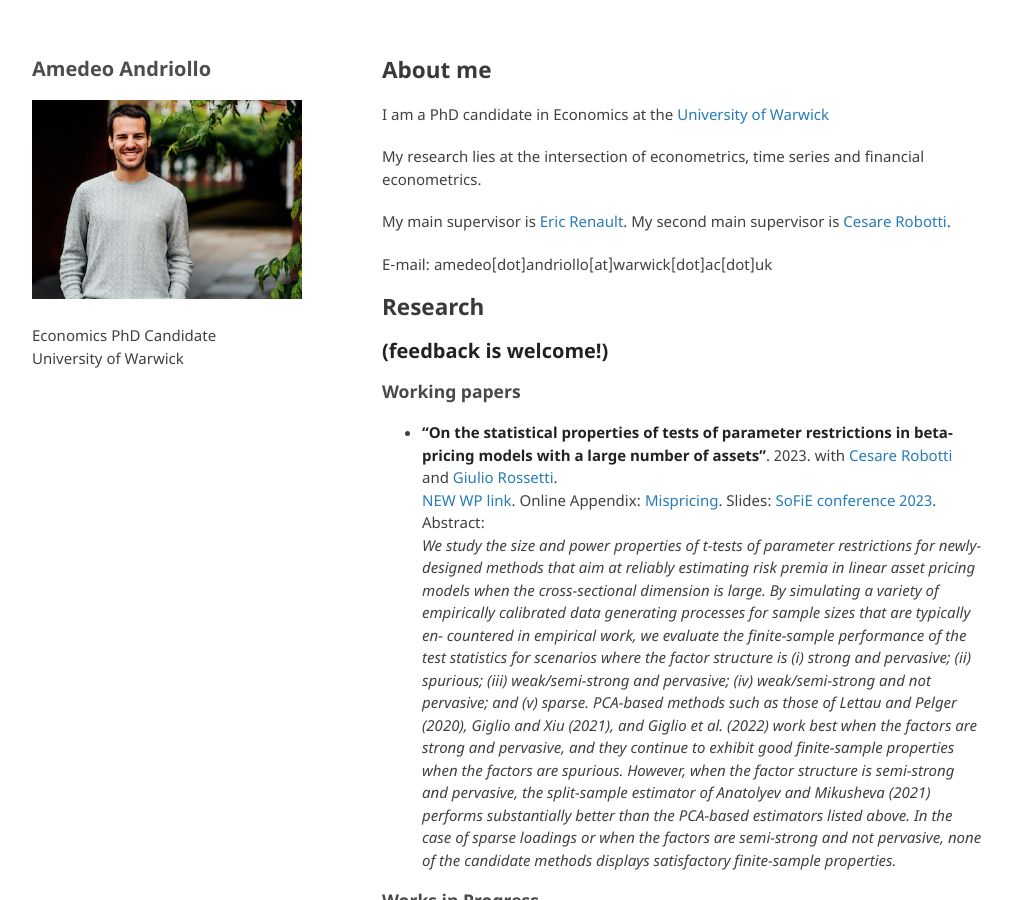
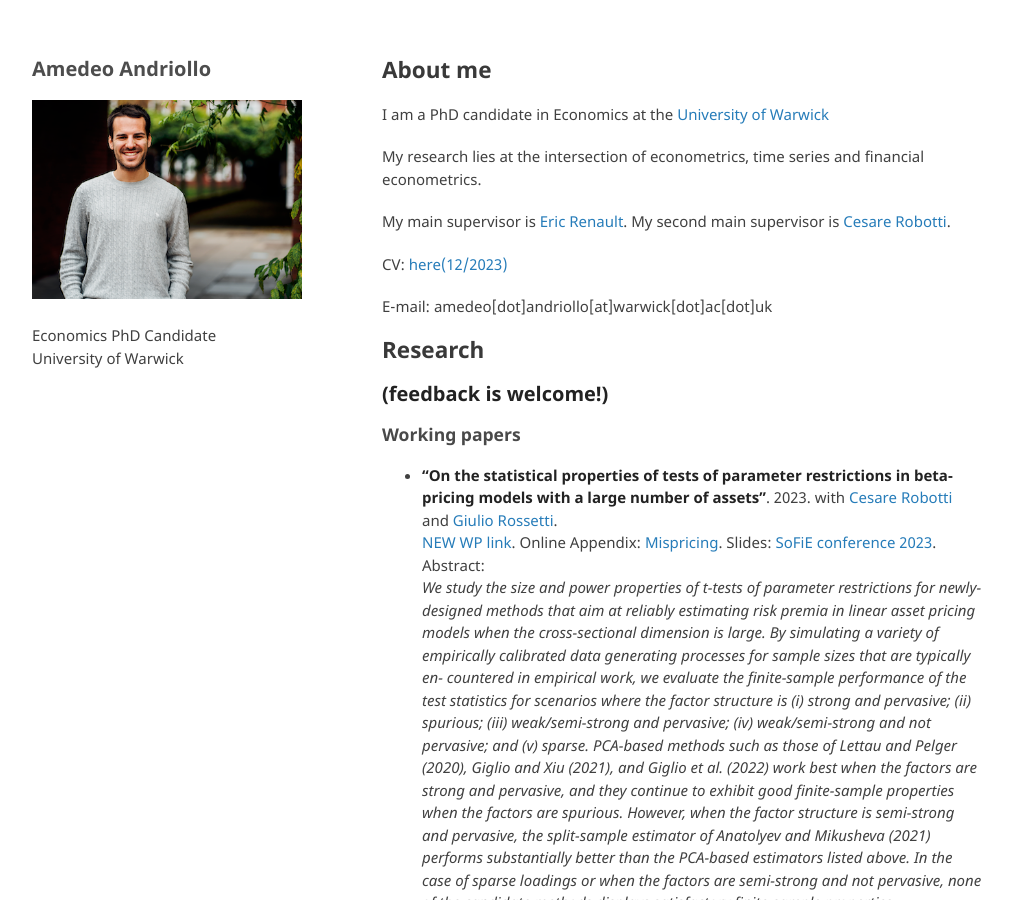
Before and after one commit to amandri/amandri.github.io, a Jekyll site: the page built from index.md, in a window 1280 px wide and 900 px high. Shown: the whole window, without its empty margins (133-1145 px from the left). Built offline with Jekyll 4.4.1, drawn with Linux system fonts in a browser that asks for light colours; the repository's description, which GitHub fills in, is left out; our own code applies the rules of GitHub Pages for plain Markdown files.

Commit message:
Update index.md

```diff
--- a/index.md
+++ b/index.md
@@ -9,6 +9,8 @@ I am a PhD candidate in Economics at the [University of Warwick](https://warwick
 My research lies at the intersection of econometrics, time series and financial econometrics.
 
 My main supervisor is [Eric Renault](https://warwick.ac.uk/fac/soc/economics/staff/emrrenault/#). My second main supervisor is [Cesare Robotti](https://www.cesarerobotti.com).
+
+CV: [here(12/2023)](https://www.dropbox.com/scl/fi/6jtg0a47pafdlp4orx86w/cv_andriollo.pdf?rlkey=5gfnd3lx8vr45eur8cctkcowk&dl=0)
 
 E-mail: amedeo[dot]andriollo[at]warwick[dot]ac[dot]uk
 
```
